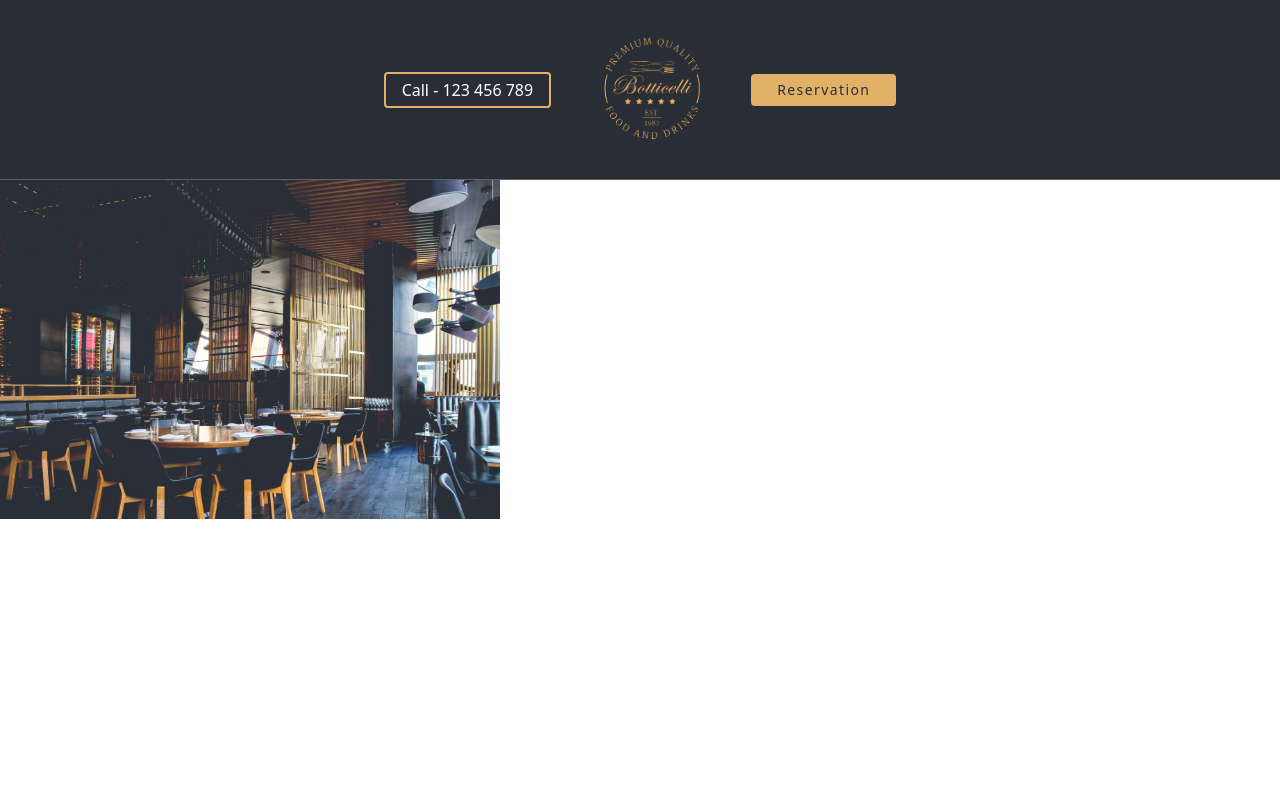
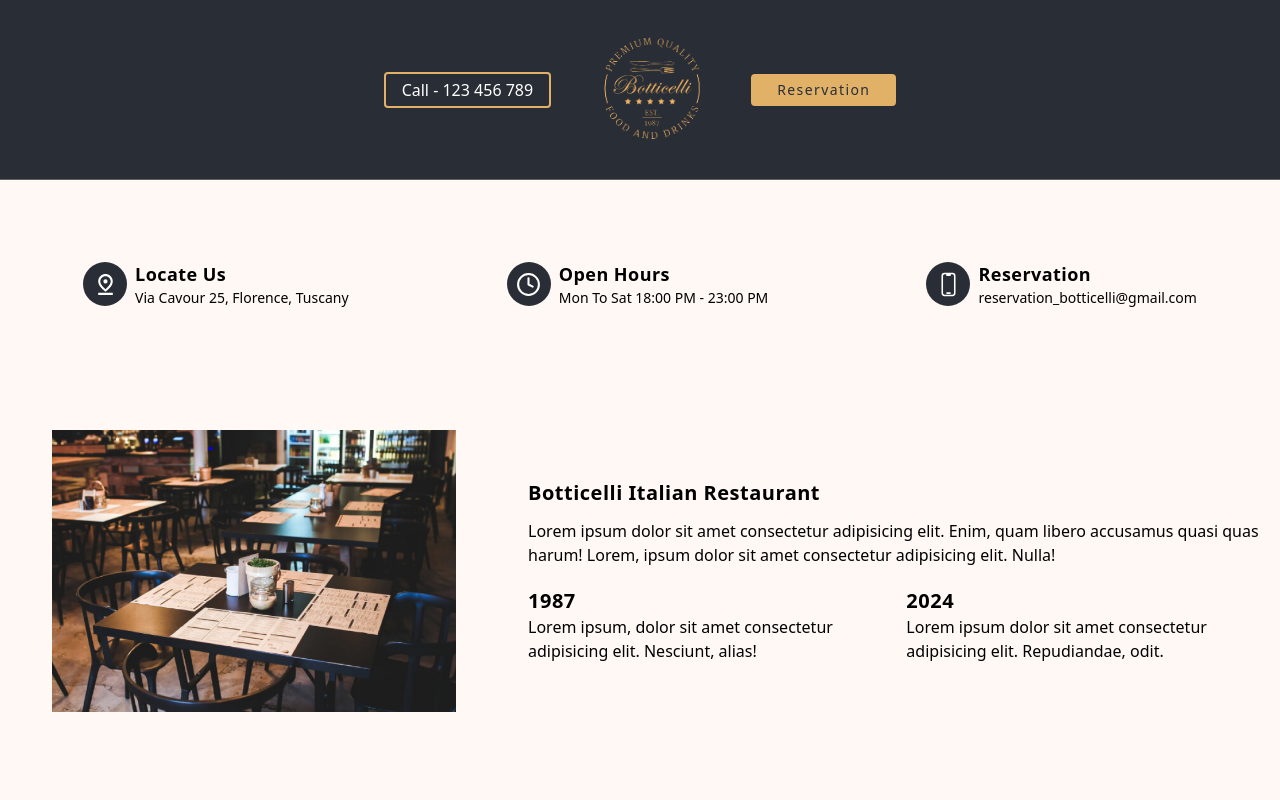
Before and after one commit to Elise-16-medeiros/Landing-Page-Restaurant, a Next.js app in the folder my-app/: page / in a window 1280 px wide. Shown: the top 800 px of the page. Built offline with nearby package versions, Linux system fonts and the light colour scheme.

Commit message:
feat: some changes

```diff
--- a/my-app/app/(home)/page.tsx
+++ b/my-app/app/(home)/page.tsx
@@ -1,11 +1,12 @@
-import Image from "next/image";
 import Reservation from "../_components/Reservation";
 import Header from "../_components/Header";
+import About from "../_components/About";
 
 export default function Home() {
 	return (
 		<>
 			<Header />
+			<About />
 			<Reservation />
 		</>
 	);
--- /dev/null
+++ b/my-app/app/_components/About.tsx
@@ -0,0 +1,52 @@
+import Image from "next/image";
+import Vectors from "./Vectors";
+
+const About = () => {
+	return (
+		<>
+			<Vectors />
+			<section className="bg-[#FFF8F5] w-full h-[728px] pt-5 md:h-[428px]">
+				<div className="px-5 flex flex-col-reverse justify-center items-center gap-10 md:flex-row">
+					<div className="col-span-2">
+						<Image
+							className="container"
+							src="/about.png"
+							width={680}
+							height={580}
+							alt="restaurant"
+						/>
+					</div>
+					<div>
+						<h2 className="text-xl tracking-wide font-bold pb-3">
+							Botticelli Italian Restaurant
+						</h2>
+						<p>
+							Lorem ipsum dolor sit amet consectetur adipisicing elit. Enim,
+							quam libero accusamus quasi quas harum! Lorem, ipsum dolor sit
+							amet consectetur adipisicing elit. Nulla!
+						</p>
+						<div className="flex flex-row justify-center items-center mt-5 gap-10">
+							<div className="flex flex-col">
+								<h2 className="text-xl tracking-wide font-bold">1987</h2>
+								<p>
+									Lorem ipsum, dolor sit amet consectetur adipisicing elit.
+									Nesciunt, alias!
+								</p>
+							</div>
+
+							<div className="flex flex-col">
+								<h2 className="text-xl tracking-wide font-bold">2024</h2>
+								<p>
+									Lorem ipsum dolor sit amet consectetur adipisicing elit.
+									Repudiandae, odit.
+								</p>
+							</div>
+						</div>
+					</div>
+				</div>
+			</section>
+		</>
+	);
+};
+
+export default About;
--- a/my-app/app/_components/Header.tsx
+++ b/my-app/app/_components/Header.tsx
@@ -3,7 +3,6 @@ import Link from "next/link";
 
 const Header = () => {
 	return (
-		<>
 		<header className="w-full h-72 flex justify-center items-center bg-[#292E36] border-b border-b-[#5C6168] md:h-[180px]">
 			<div className="flex flex-col justify-center items-center md:flex-row">
 				<span className="px-4 py-1 text-white border-[#E1B168] border-2 rounded">
@@ -15,7 +14,6 @@ const Header = () => {
 				</Link>
 			</div>
 		</header>
-		</>
 	);
 };
 
--- a/my-app/app/_components/Reservation.tsx
+++ b/my-app/app/_components/Reservation.tsx
@@ -1,13 +1,12 @@
-import Image from "next/image";
+import imageBg from "@/public/bg_reservation.png";
+
 const Reservation = () => {
 	return (
-		<section>
-			<Image
-				src="/bg_reservation.png"
-				width={500}
-				height={500}
-				alt="Picture of the author"
-			/>
+		<section
+			style={{ backgroundImage: `url(${imageBg.src})` }}
+			className="w-full h-[977px] p-5 mt-[700px] bg-cover bg-center relative"
+		>
+			<div className="w-[600px] h-[600px] bg-gray-700/70 absolute top-48 right-0 md:inset-x-1/4 md:inset-y-1/4"></div>
 		</section>
 	);
 };
--- /dev/null
+++ b/my-app/app/_components/Vectors.tsx
@@ -0,0 +1,57 @@
+import { MdOutlinePinDrop } from "react-icons/md";
+import { FiClock } from "react-icons/fi";
+import { HiOutlineDevicePhoneMobile } from "react-icons/hi2";
+
+const Vectors = () => {
+	return (
+		<section className="bg-[#FFF8F5] w-full h-[340px] md:h-[230px]">
+			<div className="flex flex-col justify-around items-center gap-8 pt-20 px-5 md:flex-row">
+				<div className="flex items-center justify-center gap-2">
+					<span className="bg-[#292e36] w-11 h-11 flex justify-center items-center rounded-full">
+						<span>
+							<MdOutlinePinDrop size={25} className="text-white" />
+						</span>
+					</span>
+					<ul>
+						<li>
+							<h3 className="text-lg tracking-wide font-semibold">Locate Us</h3>
+						</li>
+						<li className="text-sm">Via Cavour 25, Florence, Tuscany</li>
+					</ul>
+				</div>
+				<div className="flex items-center justify-center gap-2">
+					<span className="bg-[#292e36] w-11 h-11 flex justify-center items-center rounded-full">
+						<span>
+							<FiClock size={25} className="text-white" />
+						</span>
+					</span>
+					<ul>
+						<li>
+							<h3 className="text-lg tracking-wide font-semibold">
+								Open Hours
+							</h3>
+						</li>
+						<li className="text-sm">Mon To Sat 18:00 PM - 23:00 PM</li>
+					</ul>
+				</div>
+				<div className="flex items-center justify-center gap-2">
+					<span className="bg-[#292e36] w-11 h-11 flex justify-center items-center rounded-full">
+						<span>
+							<HiOutlineDevicePhoneMobile size={25} className="text-white" />
+						</span>
+					</span>
+					<ul>
+						<li>
+							<h3 className="text-lg tracking-wide font-semibold">
+								Reservation
+							</h3>
+						</li>
+						<li className="text-sm">reservation_botticelli@gmail.com</li>
+					</ul>
+				</div>
+			</div>
+		</section>
+	);
+};
+
+export default Vectors;
--- /dev/null
+++ b/my-app/app/_components/ui/card.tsx
@@ -0,0 +1,86 @@
+import * as React from "react";
+
+import { cn } from "@/app/_lib/utils";
+
+const Card = React.forwardRef<
+	HTMLDivElement,
+	React.HTMLAttributes<HTMLDivElement>
+>(({ className, ...props }, ref) => (
+	<div
+		ref={ref}
+		className={cn(
+			"rounded-lg border bg-card text-card-foreground shadow-sm",
+			className
+		)}
+		{...props}
+	/>
+));
+Card.displayName = "Card";
+
+const CardHeader = React.forwardRef<
+	HTMLDivElement,
+	React.HTMLAttributes<HTMLDivElement>
+>(({ className, ...props }, ref) => (
+	<div
+		ref={ref}
+		className={cn("flex flex-col space-y-1.5 p-6", className)}
+		{...props}
+	/>
+));
+CardHeader.displayName = "CardHeader";
+
+const CardTitle = React.forwardRef<
+	HTMLParagraphElement,
+	React.HTMLAttributes<HTMLHeadingElement>
+>(({ className, ...props }, ref) => (
+	<h3
+		ref={ref}
+		className={cn(
+			"text-2xl font-semibold leading-none tracking-tight",
+			className
+		)}
+		{...props}
+	/>
+));
+CardTitle.displayName = "CardTitle";
+
+const CardDescription = React.forwardRef<
+	HTMLParagraphElement,
+	React.HTMLAttributes<HTMLParagraphElement>
+>(({ className, ...props }, ref) => (
+	<p
+		ref={ref}
+		className={cn("text-sm text-muted-foreground", className)}
+		{...props}
+	/>
+));
+CardDescription.displayName = "CardDescription";
+
+const CardContent = React.forwardRef<
+	HTMLDivElement,
+	React.HTMLAttributes<HTMLDivElement>
+>(({ className, ...props }, ref) => (
+	<div ref={ref} className={cn("p-6 pt-0", className)} {...props} />
+));
+CardContent.displayName = "CardContent";
+
+const CardFooter = React.forwardRef<
+	HTMLDivElement,
+	React.HTMLAttributes<HTMLDivElement>
+>(({ className, ...props }, ref) => (
+	<div
+		ref={ref}
+		className={cn("flex items-center p-6 pt-0", className)}
+		{...props}
+	/>
+));
+CardFooter.displayName = "CardFooter";
+
+export {
+	Card,
+	CardHeader,
+	CardFooter,
+	CardTitle,
+	CardDescription,
+	CardContent,
+};
--- a/my-app/app/globals.css
+++ b/my-app/app/globals.css
@@ -3,7 +3,7 @@
 @tailwind utilities;
 
 @layer base {
-	:root {
+	/* :root {
 		--background: 0 0% 100%;
 		--foreground: 222.2 84% 4.9%;
 
@@ -63,7 +63,7 @@
 		--border: 217.2 32.6% 17.5%;
 		--input: 217.2 32.6% 17.5%;
 		--ring: 212.7 26.8% 83.9%;
-	}
+	} */
 }
 
 @layer utilities {
```
Also changed, not shown: my-app/tailwind.config.ts (+7 -7 lines), my-app/app/_lib/data.ts (renamed from my-app/app/data.ts). Lines whose indentation alone changed are shown as unchanged.
